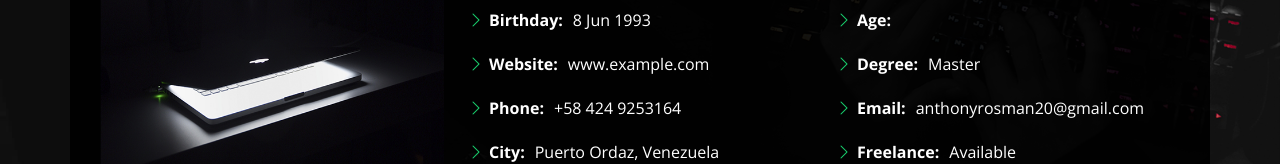
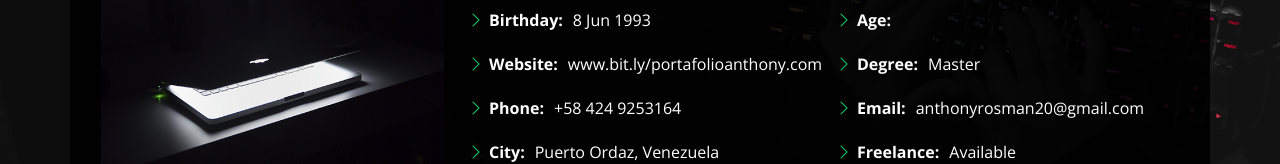
Before and after one commit to D3press3dd/Portfolio, a website: page index.html in a window 1280 px wide. Both pictures are taken after a click on the link "About". Shown: the part 348-512 px from the top of the page. Drawn offline with nearby package versions, Linux system fonts and the light colour scheme.

Commit message:
fixing the link

```diff
--- a/index.html
+++ b/index.html
@@ -87,7 +87,7 @@
             <div class="col-lg-6">
               <ul>
                 <li><i class="bi bi-chevron-right"></i> <strong>Birthday:</strong> <span>8 Jun 1993</span></li>
-                <li><i class="bi bi-chevron-right"></i> <strong>Website:</strong> <span>www.example.com</span></li>
+                <li><i class="bi bi-chevron-right"></i> <strong>Website:</strong> <span>www.bit.ly/portafolioanthony.com</span></li>
                 <li><i class="bi bi-chevron-right"></i> <strong>Phone:</strong> <span>+58 424 9253164</span></li>
                 <li><i class="bi bi-chevron-right"></i> <strong>City:</strong> <span>Puerto Ordaz, Venezuela</span></li>
               </ul>
```
